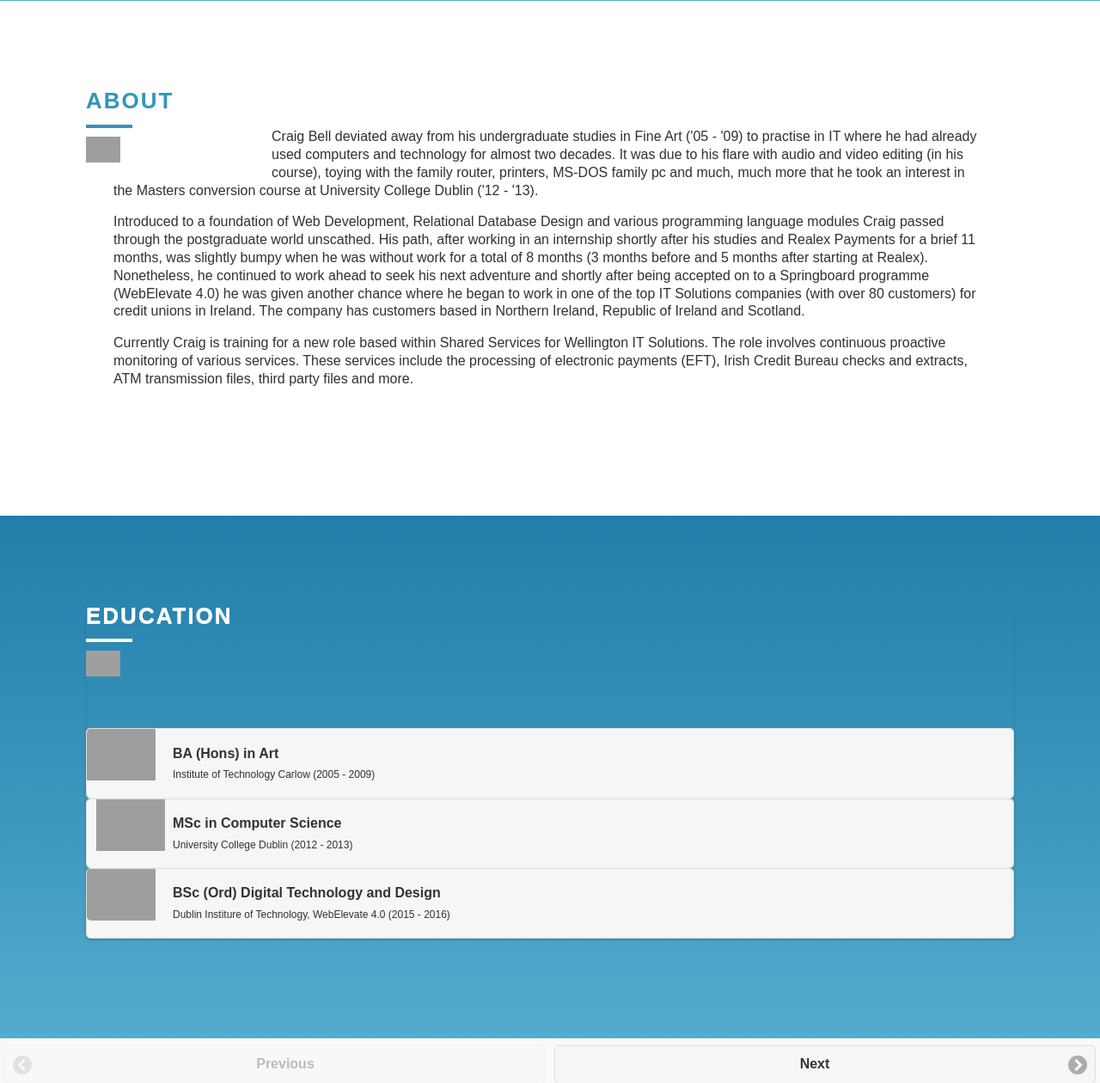
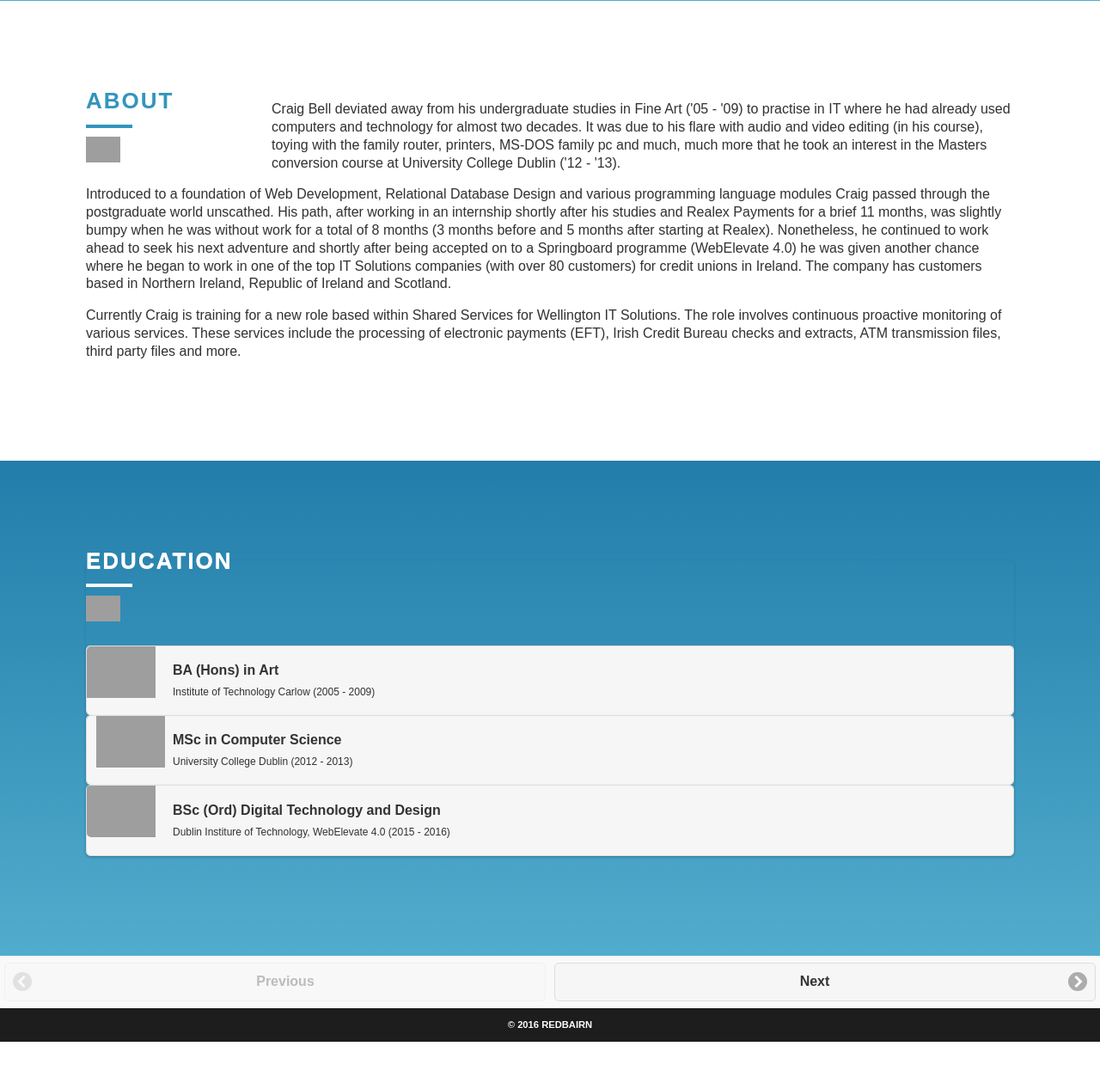
Before and after one commit to redbairn/Profile, a PHP site: page / in a window 1280 px wide. Shown: the part 808-2068 px from the top of the page at 86% size. After the commit the page ends 2020 px from the top, so only its background shows below. Run offline with PHP 8.4, Linux system fonts and the light colour scheme; grey boxes are pictures that could not be loaded.

Commit message:
Made space and title adjustments.
Made space and title adjustments. Mainly for smaller screens and renamed
a class in case it would be used again.

```diff
--- a/css/style.css
+++ b/css/style.css
@@ -8,10 +8,10 @@ body{
     float: left;
     width: 20%;
 }
-.edu-title{
+.spaced-title{
     float: left;
     width: 100%;
-	margin-bottom: 5%;
+	margin-bottom: 2%;
 }
 
 .section {
@@ -123,6 +123,10 @@ body{
 	}
 	.paragraph-section{
 		padding:0;
+	}
+	.title {
+		float: left;
+		width: 100%;
 	}
 }
 /*Ninja Text*/
--- a/index.html
+++ b/index.html
@@ -80,16 +80,14 @@
 								<h1>About</h1>
 								<img src="images/about-icon-male.png" width="40px" alt="profile icon">
 							</div>
-							<div class="paragraph-section">
-								<p>Craig Bell deviated away from his undergraduate studies in Fine Art ('05 - '09) to practise in IT where he had already used computers and technology for almost two decades.  It was due to his flare with audio and video editing (in his course), toying with the family router, printers, MS-DOS family pc and much, much more that he took an interest in the Masters conversion course at University College Dublin ('12 - '13).</p>
-								<p>Introduced to a foundation of Web Development, Relational Database Design and various programming language modules Craig passed through the postgraduate world unscathed. His path, after working in an internship shortly after his studies and Realex Payments for a brief 11 months, was slightly bumpy when he was without work for a total of 8 months (3 months before and 5 months after starting at Realex).  Nonetheless, he continued to work ahead to seek his next adventure and shortly after being accepted on to a Springboard programme (WebElevate 4.0) he was given another chance where he began to work in one of the top IT Solutions companies (with over 80 customers) for credit unions in Ireland. The company has customers based in Northern Ireland, Republic of Ireland and Scotland.</p>
-								<p>Currently Craig is training for a new role based within Shared Services for Wellington IT Solutions.  The role involves continuous proactive monitoring of various services.  These services include the processing of electronic payments (EFT), Irish Credit Bureau checks and extracts, ATM transmission files, third party files and more.</p>
-							</div>
+							<p>Craig Bell deviated away from his undergraduate studies in Fine Art ('05 - '09) to practise in IT where he had already used computers and technology for almost two decades.  It was due to his flare with audio and video editing (in his course), toying with the family router, printers, MS-DOS family pc and much, much more that he took an interest in the Masters conversion course at University College Dublin ('12 - '13).</p>
+							<p>Introduced to a foundation of Web Development, Relational Database Design and various programming language modules Craig passed through the postgraduate world unscathed. His path, after working in an internship shortly after his studies and Realex Payments for a brief 11 months, was slightly bumpy when he was without work for a total of 8 months (3 months before and 5 months after starting at Realex).  Nonetheless, he continued to work ahead to seek his next adventure and shortly after being accepted on to a Springboard programme (WebElevate 4.0) he was given another chance where he began to work in one of the top IT Solutions companies (with over 80 customers) for credit unions in Ireland. The company has customers based in Northern Ireland, Republic of Ireland and Scotland.</p>
+							<p>Currently Craig is training for a new role based within Shared Services for Wellington IT Solutions.  The role involves continuous proactive monitoring of various services.  These services include the processing of electronic payments (EFT), Irish Credit Bureau checks and extracts, ATM transmission files, third party files and more.</p>
 						</div><!-- /section-content -->
 					</div><!-- /section-white -->
 					<div class="section blue-bg">
 						<div class="section-content wow fadeInUp">
-							<div class="title edu-title">
+							<div class="title spaced-title">
 								<h1>EDUCATION</h1>
 								<img src="images/education-icon.png" width="40px" alt="motarboard icon">
 							</div>
```
